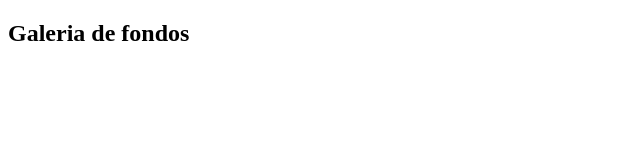
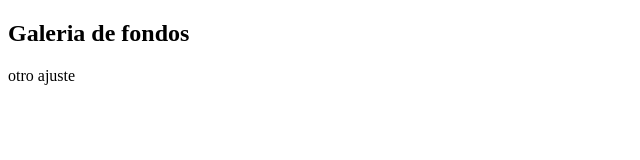
Before and after one commit to mstealth/edTeamgit, a plain HTML site: page index.html in a window 1280 px wide. Shown: the full height of the page, 0-640 px from the left. Drawn offline with Linux system fonts and the light colour scheme.

```diff
--- a/index.html
+++ b/index.html
@@ -10,5 +10,6 @@
   <body>
     <h2>Galeria de fondos</h2>
     <a href="pages/equipo.html"></a>
+    <p>otro ajuste</p>
   </body>
 </html>
```
